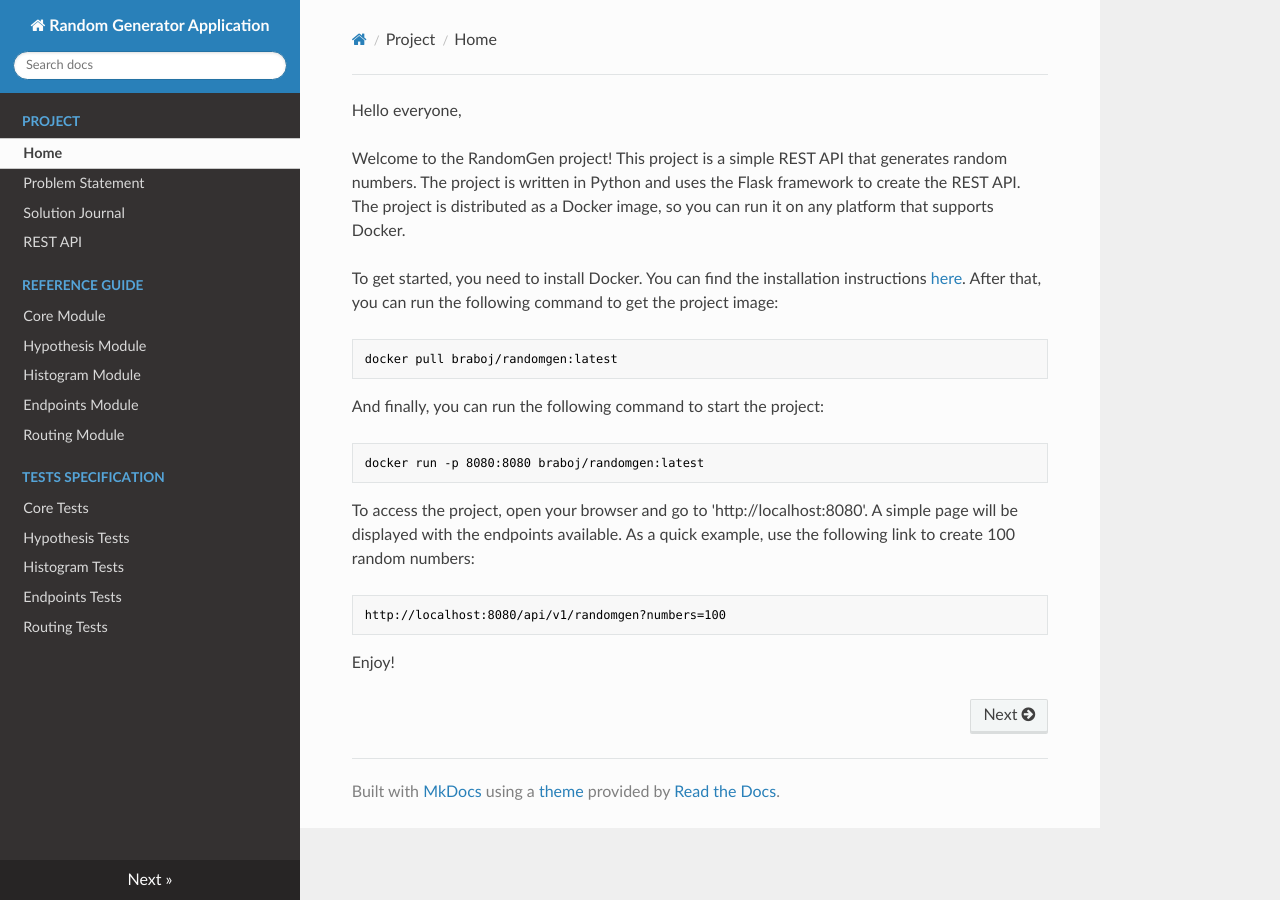
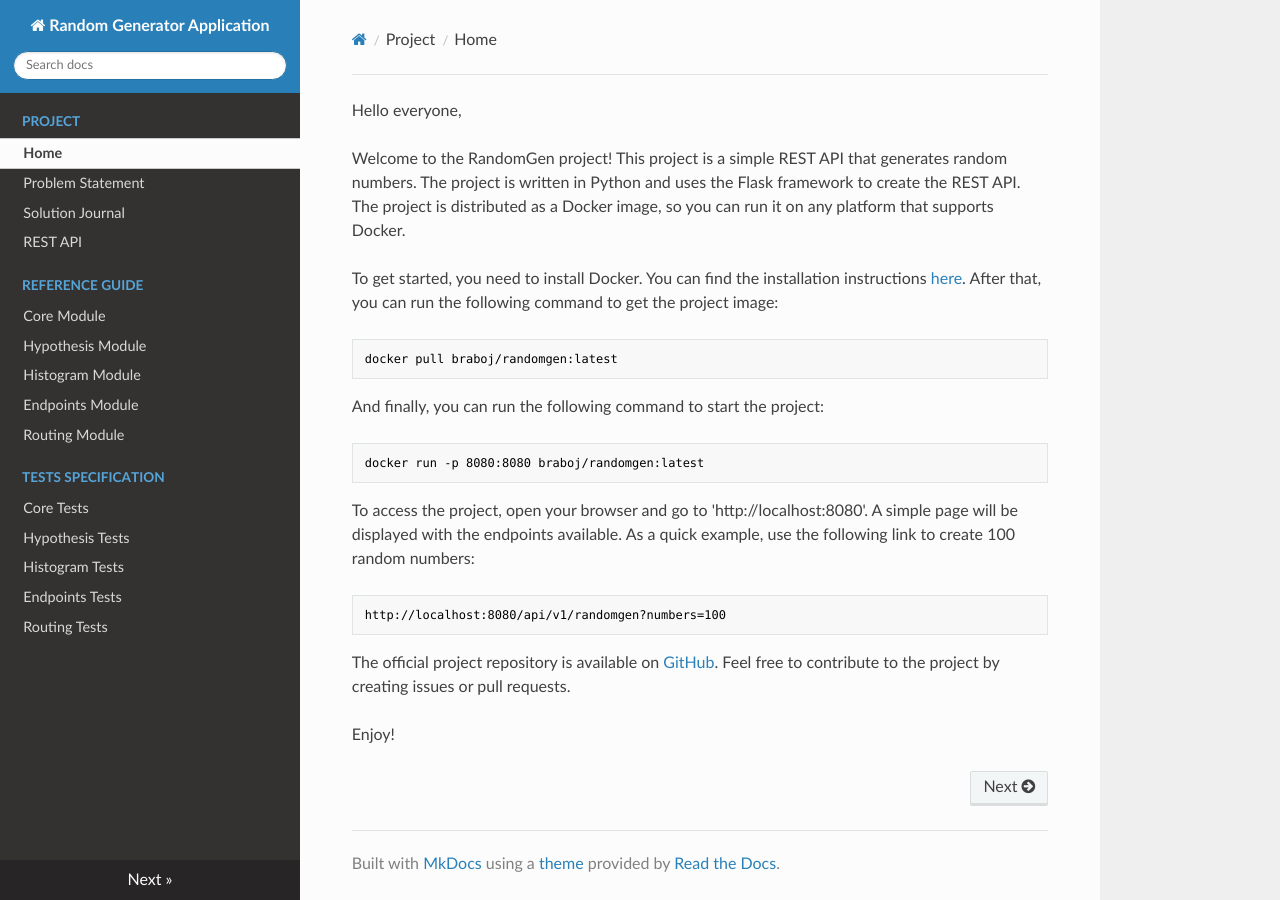
Before and after one commit to braboj/randomgen, an MkDocs documentation site: the page built from docs/index.md, in a window 1280 px wide. Built offline with MkDocs 1.6.1, drawn with Linux system fonts in a browser that asks for light colours; nearby versions of some CDN libraries.

Commit message:
(#22) - Add a link to the official project repository

````diff
--- a/docs/index.md
+++ b/docs/index.md
@@ -27,4 +27,8 @@ example, use the following link to create 100 random numbers:
 http://localhost:8080/api/v1/randomgen?numbers=100
 ```
 
+The official project repository is available on
+[GitHub](https://github.com/braboj/randomgen). Feel free to contribute to the
+project by creating issues or pull requests.
+
 Enjoy!
````
